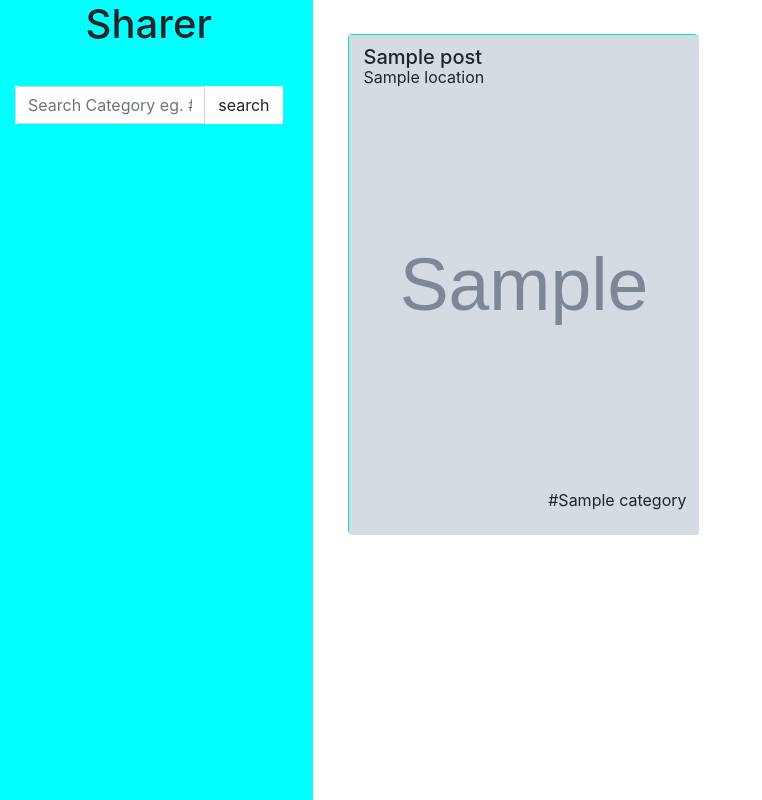
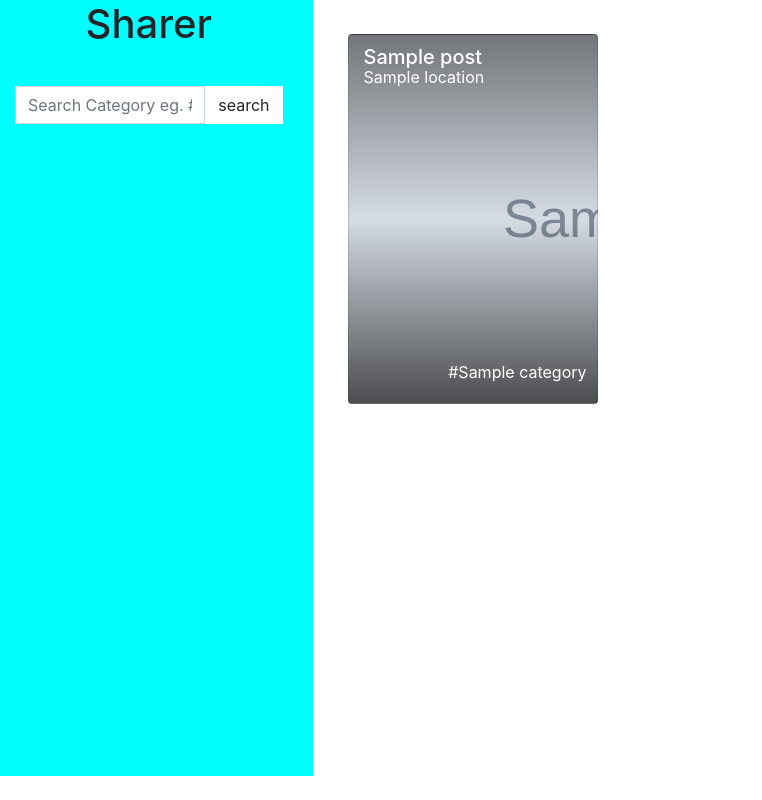
Before and after one commit to Muia23/Share, a Django app: page / in a window 1280 px wide. Shown: the whole page, without its empty margins (0-762 px from the left). Run offline with Django 3.2, Linux system fonts and the light colour scheme; tables that the repository leaves empty hold one stand-in row (values such as "Sample post"); grey boxes marked "Sample" are stand-in pictures; some libraries are stand-ins or nearby versions.

Commit message:
style the image cards

```diff
--- a/home/models.py
+++ b/home/models.py
@@ -29,6 +29,7 @@
     caption= models.TextField()
     category = models.ForeignKey(Category, on_delete=models.CASCADE)
     location = models.ForeignKey(Location, on_delete=models.CASCADE)
+    name = models.CharField(max_length= 60)
     post_date = models.DateTimeField(auto_now_add=True)
     image_url = models.ImageField(upload_to = 'posts/')
 
--- a/home/templates/home.html
+++ b/home/templates/home.html
@@ -10,7 +10,7 @@
         <title> Sharer | Home</title>
     </head>
     <body>
-        <div class="row" style="height: 100vh;">
+        <div class="row" style="height: 97vh;">
             <div class="col-md-3" style="background-color: aqua; width: 100%;">
                 <div class="row">
                     <div class="container">
@@ -31,24 +31,23 @@
             </div>
             <div class="col-md-9" style="width: 100%;">
                 <br>
-                <ul class="container">
+                <ul class="container" style="max-height: 90vh; overflow-y: scroll;">
                     {% for post in posts %}
                         <li style=" display: inline-block; padding: 10px 5px;">
-                            <div class="card" style="height: 500px; width: 350px; background-color: aqua;">
-                                <img src="{{post.image_url.url}}" class="card-img-bottom" alt="" data-toggle="modal" data-target="#{{post.category}}" style="width: 350px; height:500px;">
-                                <h5 style="display: inline-block; position: absolute; top: 10px; left:15px;">{{post.title}}</h5>
-                                <p style="display: inline-block; position: absolute; top: 30px; left:15px;">{{post.location}}</p>
-                                <p style="display: inline-block; position: absolute; bottom: 5px; right: 10px;">#{{post.category}}</p>
+                            <div class="card" data-toggle="modal" data-target="#{{post.name}}" style="height: 370px; width: 250px; background: linear-gradient(rgba(17, 17, 17,.5), transparent, rgba(17, 17, 17,.7)),url( '{{post.image_url.url}}'); background-size: cover;">
+                                <h5 style="display: inline-block; position: absolute;color: white; top: 10px; left:15px;">{{post.title}}</h5>
+                                <p style="display: inline-block; position: absolute; color: white; top: 30px; left:15px;">{{post.location}}</p>
+                                <p style="display: inline-block; position: absolute; color: white; bottom: 3px; right: 10px;">#{{post.category}}</p>
                             </div>
                             <!-- Modal -->
-                            <div class="modal fade" id="{{post.category}}" tabindex="-1" role="dialog" aria-labelledby="{{post.title}}" aria-hidden="true">
+                            <div class="modal fade" id="{{post.name}}" tabindex="-1" role="dialog" aria-labelledby="{{post.title}}" aria-hidden="true">
                                 <div class="modal-dialog modal-xl modal-dialog-centered"  role="document">
                                     <div class="modal-content">
                                         <div class="modal-body-fluid">
 
                                             <div class="row">
-                                                <div class="col-md-6">
-                                                    <img src="{{post.image_url.url}}" alt="" style="width: 100%; height: 750px;">
+                                                <div class="col-md-6" style="overflow: hidden;">
+                                                    <img src="{{post.image_url.url}}" alt="" style="height: 750px;">
                                                 </div>
                                                 <button type="button" class="close" data-dismiss="modal" aria-label="Close" style="position: absolute; right: 5px;">
                                                     <span aria-hidden="true">&times;</span>
```
Also changed, not shown: home/migrations/0020_auto_20200804_1053.py (added), media/posts/NairobiCity.jpg (added), media/posts/abandoned.jpg (added), media/posts/car2.jpg (added), media/posts/photography4.jpg (added).
